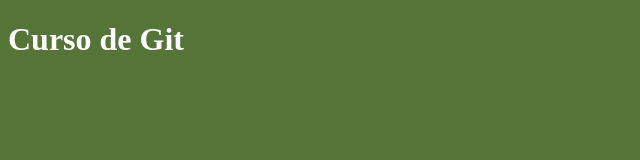
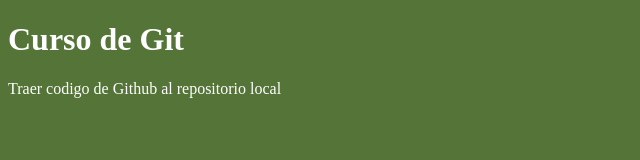
Before and after one commit to AdrianPolanco/CursoGit, a plain HTML site: page index.html in a window 1280 px wide. Shown: the whole page, without its empty margins (0-640 px from the left). Drawn offline with Linux system fonts and the light colour scheme.

Commit message:
Update index.html

```diff
--- a/index.html
+++ b/index.html
@@ -9,5 +9,6 @@
     </head>
     <body>
         <h1>Curso de Git</h1>
+        <p>Traer codigo de Github al repositorio local</p>
     </body>
 </html>
```
